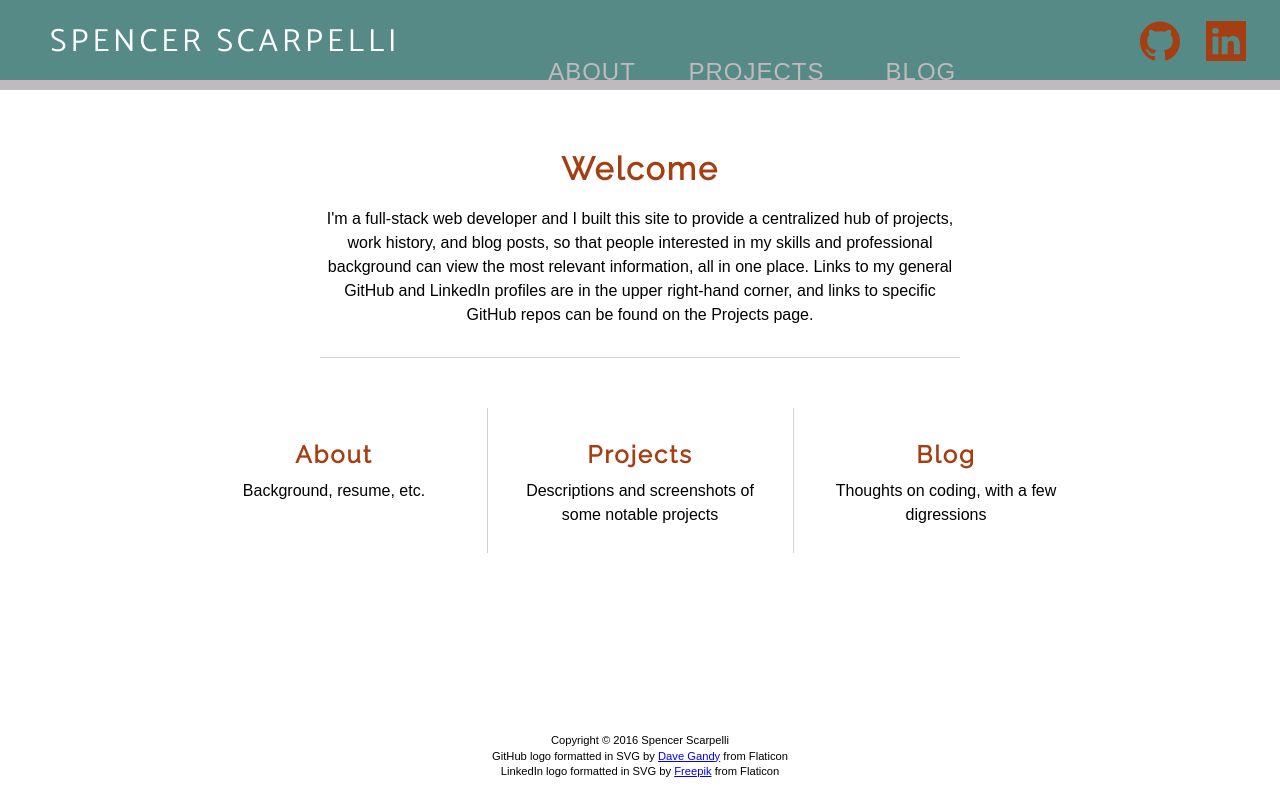
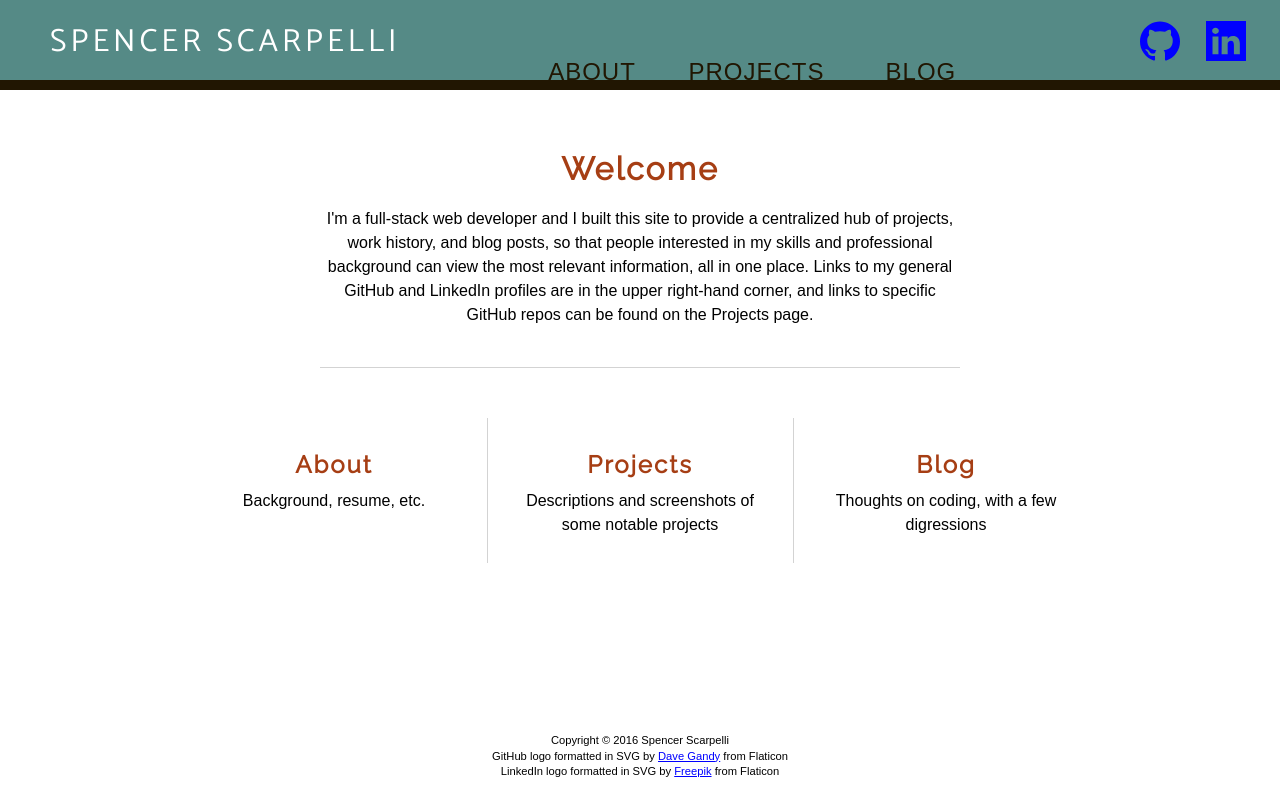
Before and after one commit to spencerscarpelli/spencer-scarpelli, an Angular app: page / in a window 1280 px wide. Built offline with nearby package versions, Linux system fonts and the light colour scheme.

Commit message:
alter colors

```diff
--- a/src/app/home/home.component.css
+++ b/src/app/home/home.component.css
@@ -13,7 +13,7 @@ h1, h2 {
   width: 50%;
   text-align: center;
   margin: auto;
-  padding-bottom: 30px;
+  padding-bottom: 40px;
   border-bottom: 1px solid lightgray;
   min-width: 500px;
 }
--- a/src/styles.css
+++ b/src/styles.css
@@ -116,7 +116,7 @@ footer > p {
 }
 
 .text3 {
-  color: #BFBABE;
+  color: #211602;
 }
 
 .bg1 {
@@ -128,5 +128,5 @@ footer > p {
 }
 
 .bg3 {
-  background-color: #BFBABE;
+  background-color: #211602;
 }
```
Also changed, not shown: src/assets/svg/github-logo.svg, src/assets/svg/linkedin.svg.
